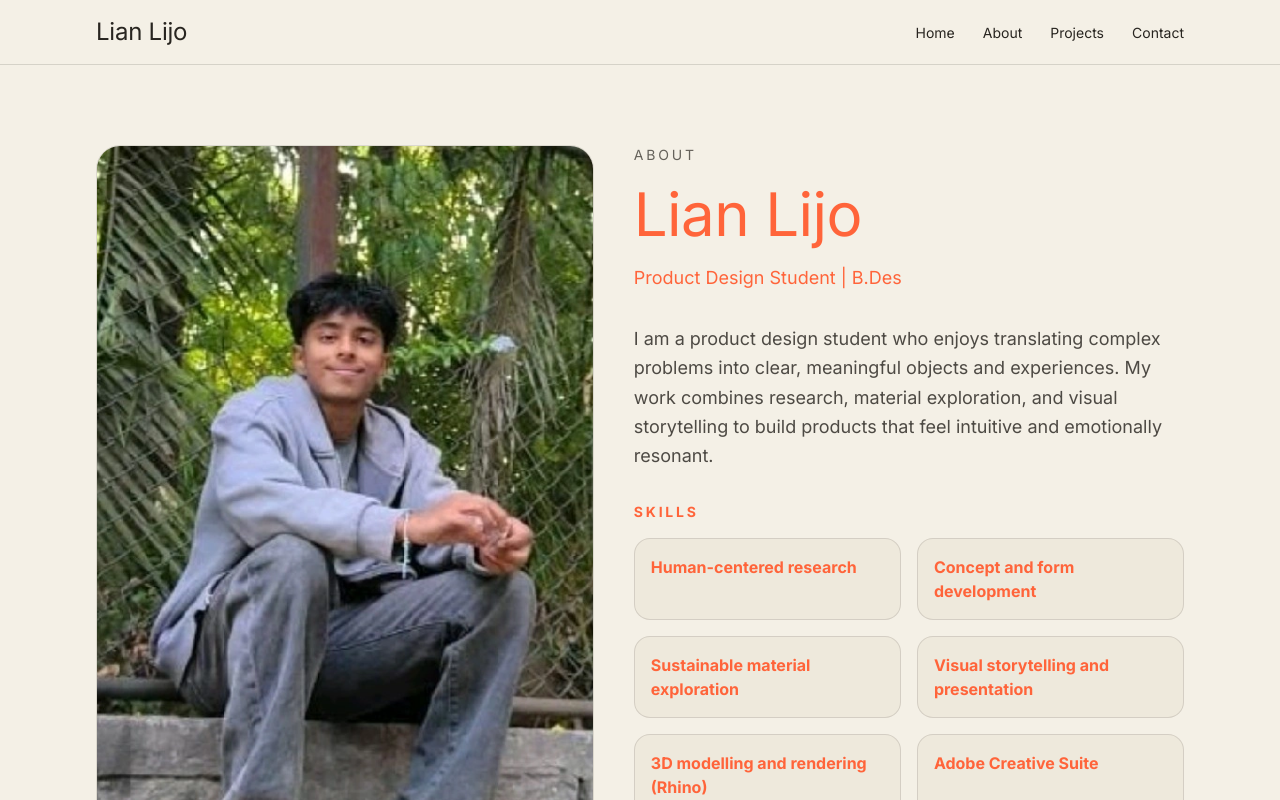
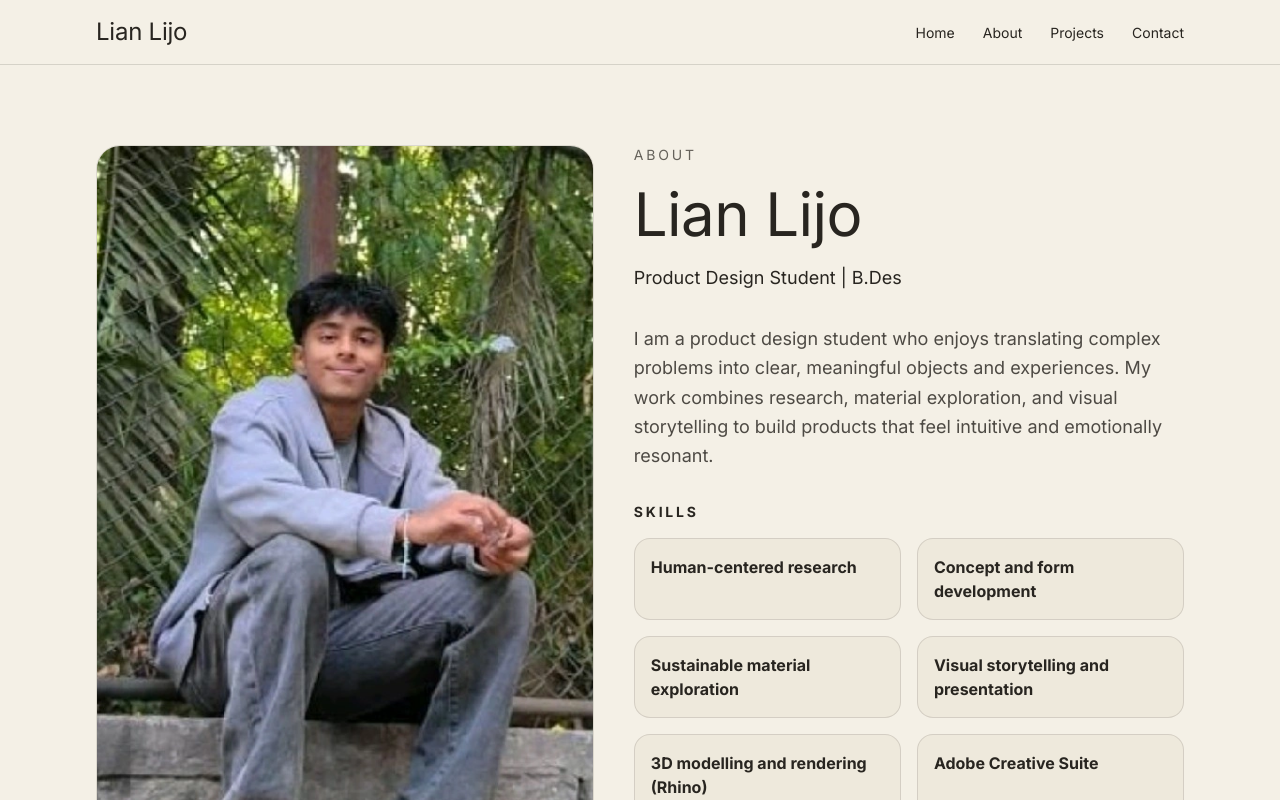
Before and after one commit to xatdev/lian-portfolio, a Next.js app: page /about in a window 1280 px wide. Shown: the top 800 px of the page. Built offline with nearby package versions, Linux system fonts and the light colour scheme.

Commit message:
Revert About page text from orange to black

```diff
--- a/src/app/about/page.tsx
+++ b/src/app/about/page.tsx
@@ -17,8 +17,8 @@ export default function AboutPage() {
       <AnimatedReveal delay={0.08} className="space-y-8">
         <div className="space-y-3">
           <p className="text-sm uppercase tracking-[0.2em] text-sand/70">About</p>
-          <h1 className="display text-5xl leading-tight text-[#ff643a] md:text-6xl">Lian Lijo</h1>
-          <p className="text-lg text-[#ff643a]">Product Design Student | B.Des</p>
+          <h1 className="display text-5xl leading-tight text-sand md:text-6xl">Lian Lijo</h1>
+          <p className="text-lg text-sand">Product Design Student | B.Des</p>
         </div>
 
         <p className="max-w-2xl text-base leading-relaxed text-sand/82 md:text-lg">
@@ -28,7 +28,7 @@ export default function AboutPage() {
         </p>
 
         <div className="space-y-4">
-          <p className="text-sm font-bold uppercase tracking-[0.2em] text-[#ff643a]">Skills</p>
+          <p className="text-sm font-bold uppercase tracking-[0.2em] text-sand">Skills</p>
           <div className="grid gap-4 sm:grid-cols-2">
           {[
             "Human-centered research",
@@ -38,7 +38,7 @@ export default function AboutPage() {
             "3D modelling and rendering (Rhino)",
             "Adobe Creative Suite",
           ].map((skill) => (
-            <div key={skill} className="rounded-2xl border border-line/80 bg-panel/70 p-4 font-bold text-[#ff643a]">
+            <div key={skill} className="rounded-2xl border border-line/80 bg-panel/70 p-4 font-bold text-sand">
               {skill}
             </div>
           ))}
```
